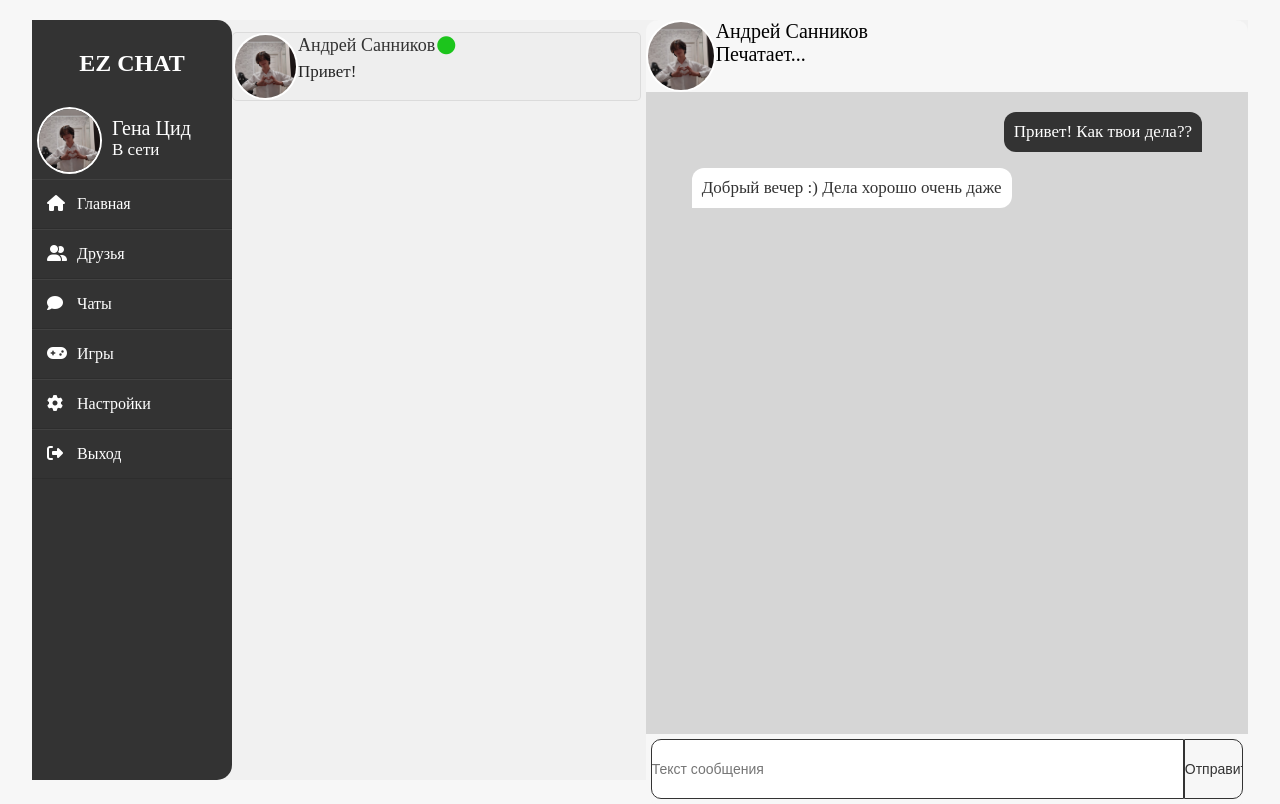
After one commit to nJlyushkins/messenger, a PHP site: page /users.php in a window 1280 px wide. The commit adds this page. Run offline with PHP 8.4, Linux system fonts and the light colour scheme; some libraries are stand-ins or nearby versions.

Commit message:
end of design

```diff
--- a/css/style.css
+++ b/css/style.css
@@ -12,16 +12,24 @@ body{
     background: #f7f7f7;
 }
 .wrapper{
+    background:rgb(241, 241, 241);
+    width:95vw;
+    height:95vh;
+}
+.auth{
     background:#fff;
     width:450px;
     border-radius: 16px;
     box-shadow: 0 0 128px 0 rgba(0,0,0,0.1),
                 0 32px 64px -48px rgba(0,0,0,0.5);
+    position: absolute;
+    left:50%;
+    top:50%;
+    transform:translate(-50%,-50%);
 }
 
 .form{
     padding: 25px 30px;
-
 }
 .form header{
     font-size:25px;
@@ -51,11 +59,24 @@ form .name-details .field:last-child{
 }
 .form form .field{
     display: flex;
+    position: relative;
     flex-direction: column;
     margin-bottom:10px;
 }
 .form form .field input{
     outline:none;
+}
+.form form .field i{
+    position:absolute;
+    right:15px;
+    color:#ccc;
+    top:65%;
+    transform: translateY(-50%);
+    cursor: pointer;
+}
+.form form .field i.active::before{
+    color:#333;
+    content:"\f070";
 }
 .form form .input input{
     height:40px;
@@ -65,7 +86,6 @@ form .name-details .field:last-child{
     border: 1px solid #ccc;
     border-radius:5px;
 }
-
 .form form .image input{
     font-size:16px;
 }
@@ -80,7 +100,6 @@ form .name-details .field:last-child{
     cursor:pointer;
     border-radius:5px;
 }
-
 .form .link{
     font-size:17px;
     text-align: center;
@@ -89,3 +108,238 @@ form .name-details .field:last-child{
 .form .link a:hover{
     text-decoration: underline;
 }
+.sidebar{
+    position: fixed;
+    width:200px;
+    height:95%;
+    background:#333;
+    padding:30px 0;
+    border-top-right-radius: 15px;
+    border-bottom-right-radius: 15px;
+    z-index: 5;
+}
+.sidebar h2{
+    color:#fff;
+    text-transform: uppercase;
+    text-align: center;
+    margin-bottom:30px;
+}
+.sidebar ul li{
+    padding:15px;
+    border-bottom:1px solid rgba(0,0,0,0.1);
+    border-top:1px solid rgba(99, 99, 99, 0.3);
+    list-style: none;
+    cursor: pointer;
+}
+.sidebar ul li:hover{
+    transition: 0.2s;
+    transform: translateY(-5%) translateX(5%);
+    background:rgb(117, 117, 117);
+}
+.sidebar ul li a{
+    color:#fff;
+    display:block;
+}
+.sidebar ul li a i{
+    width:30px;
+}
+.prof-info{
+    color:#fff;
+    display:flex;
+    padding-left:5px;
+    padding-bottom:5px;
+}
+.prof-info .avatar{
+    width:65px;
+    border-radius:50%;
+    object-fit: cover;
+    border:2px solid #fff;
+}
+.prof-info .details{
+    padding-left:10px;
+    align-items: center;
+    transform:translateY(15%);
+}
+.prof-info .details span{
+    font-size:20px;
+    font-weight: 200;
+}
+.prof-info .details p{
+    font-size:17px;
+}
+.main-content{
+    position: absolute;
+    padding-left:200px;
+    width:95vw;
+    height:95vh;
+    display: flex;
+}
+.users-list{
+    padding-top:10px;
+    max-height:95%;
+    width:35vw;
+    overflow-y:auto;
+}
+:is(.users-list,.chat-box .messenger .messages)::-webkit-scrollbar{
+    width:0px;
+}
+.users-list a{
+    display:flex;
+    position: relative;
+    background:rgb(238, 238, 238);
+    border: 1px solid rgba(51, 51, 51,0.1);
+    border-radius:5px;
+    margin-top:2px;
+    max-width: 35vw;
+}
+.users-list a:hover{
+    transition:0.2s;
+    background:rgb(216, 216, 216);
+}
+.users-list a .details{
+    color:#333;
+    padding-top:2px;
+}
+.users-list a .details span{
+    font-size:18px;
+    display:flex;
+}
+.users-list a .details span .status-dot{
+    color:rgb(28, 197, 28);
+}
+.users-list a .details span .status-dot.offline{
+    color:#333;
+}
+.users-list a .details span i{
+    padding-top:2px;
+    padding-left:2px;
+}
+.users-list a .details p{
+    padding-top:5px;
+    color:rgb(36, 36, 36);
+    font-size:17px;
+    max-width:100%;
+    max-height:60%;
+}
+.users-list a .avatar{
+    width:65px;
+    border-radius:50%;
+    object-fit: cover;
+    border:2px solid #fff;
+}
+.chat-box{
+    width:65%;
+    height:100%;
+    margin-left:5px;
+    background:rgb(214, 214, 214);
+    border-radius: 15px;
+    box-shadow: 0 0 128px 0 rgba(0,0,0,0.1),
+    0 32px 64px -48px rgba(0,0,0,0.5);
+    box-shadow: inset 0 32px 32px -32px rgb(0 0 0 / 5%),
+    inset 0 32px 32px -32px rgb(0 0 0 / 5%);
+}
+.chat-box .user{
+    display:flex;
+    width:100%;
+    background:#f7f7f7;
+    border-top-left-radius:12px;
+    border-top-right-radius:12px;
+}
+.chat-box .user .details{
+    font-size:20px;
+    font-weight: 300;
+}
+.chat-box .messenger{
+    position:relative;
+}
+.chat-box .messenger .messages{
+    margin-top:2px;
+    width:100%;
+    height:80vh;
+    overflow-y: auto;
+    padding:10px 30px 20px 30px;
+}
+.chat-box .messenger .messages .chat{
+    padding:8px 16px;
+    font-size:17px;
+}
+.chat-box .messenger .messages .outgoing{
+    display:flex;
+}
+.outgoing .details p{
+    padding: 10px;
+    text-align: center;
+}
+.outgoing .details{
+    background:#333;
+    color:#fff;
+    min-height:5vh;
+    max-height:30vh;
+    max-width:30vw;
+    min-width:10vw;
+    border-radius:12px 12px 0 12px;
+    margin-left:auto;
+}
+.chat-box .messenger .messages .incoming{
+    display:flex;
+}
+.incoming .details p{
+    padding: 10px;
+    text-align: center;
+}
+.incoming .details{
+    background:#fff;
+    color:#333;
+    min-height:5vh;
+    max-height:30vh;
+    max-width:30vw;
+    min-width:10vw;
+    border-radius:12px 12px 12px 0;
+    margin-right:auto;
+}
+.chat-box .messenger .sender{
+    width:100%;
+    background:#f7f7f7;
+    height:70px;
+    border-radius: 0 0 12px 12px;
+    display:flex;
+    padding:5px;
+}
+.chat-box .messenger .sender .input{
+    width:90%;
+}
+.chat-box .messenger .sender .input input{
+    width:100%;
+    height:100%;
+    font-size:14px;
+    border:1px solid #333;
+    border-radius:10px 0px 0px 10px;
+}
+.chat-box .messenger .sender .input input:focus{
+    transition:0.2s;
+    font-size:16px;
+}
+.chat-box .messenger .sender .button{
+    width:10%;
+}
+.chat-box .messenger .sender .button input{
+    width:100%;
+    height:100%;
+    font-size:14px;
+    color:#333;
+    background:#f7f7f7;
+    border:1px solid #333;
+    cursor:pointer;
+    border-radius:0px 10px 10px 0px;
+}
+.chat-box .messenger .sender .button input:hover{
+    transition: 0.2s;
+    font-size:19px;
+    background:#e7e7e7;
+}
+.chat-box .user .avatar{
+    width:70px;
+    border-radius:50%;
+    object-fit: cover;
+    border:2px solid #fff;
+}
--- /dev/null
+++ b/users.php
@@ -0,0 +1,77 @@
+<!DOCTYPE html>
+<html>
+    <head>
+        <meta charset="UTF-8">
+        <meta name="viewport" content="width=device-width, initial-scale=1.0">
+        <meta http-equiv="X-UA-Compatible" content="ie=edge">
+        <title>Ez Chat</title>
+        <link rel="stylesheet" href="css/style.css">
+        <script src="https://kit.fontawesome.com/70cf188997.js" crossorigin="anonymous"></script>
+    </head>
+    <body>
+        <div class="wrapper">
+            <div class="content">
+                <div class="sidebar">
+                    <h2> Ez Chat</h2>
+                    <div class="prof-info">
+                        <img class="avatar" src="img/pic.jpg" alt="Упс..">
+                        <div class="details">
+                            <span>Гена Цид</span>
+                            <p>В сети</p>
+                        </div>
+                    </div>
+                    <ul>
+                        <li><a href="#"><i class="fa fa-house"></i>Главная</a></li>
+                        <li><a href="#"><i class="fa fa-user-group"></i>Друзья</a></li>
+                        <li><a href="#"><i class="fa fa-comment"></i>Чаты</a></li>
+                        <li><a href="#"><i class="fa fa-gamepad"></i>Игры</a></li>
+                        <li><a href="#"><i class="fa fa-gear"></i>Настройки</a></li>
+                        <li><a href="#"><i class="fa fa-right-from-bracket"></i>Выход</a></li>
+                    </ul>
+                </div>
+                <div class="main-content">
+                    <div class="users-list">
+                        <a href="#">
+                            <img src="img/pic.jpg" alt="Упс..." class="avatar">
+                            <div class="details">
+                                <span>Андрей Санников<div class="status-dot"><i class="fa fa-circle"></i></div></span>
+                                <p>Привет!</p>
+                            </div>
+                        </a>
+                    </div>
+                    <div class="chat-box">
+                        <div class="user">
+                            <img src="img/pic.jpg" alt="Упс.." class="avatar">
+                            <div class="details">
+                                <span>Андрей Санников</span>
+                                <p>Печатает...</p>
+                            </div>
+                        </div>
+                        <div class="messenger">
+                            <div class="messages">
+                                <div class="chat outgoing">
+                                    <div class="details">
+                                        <p>Привет! Как твои дела??</p>
+                                    </div>
+                                </div>
+                                <div class="chat incoming">
+                                    <div class="details">
+                                        <p>Добрый вечер :) Дела хорошо очень даже</p>
+                                    </div>
+                                </div>
+                            </div>
+                            <div class="sender">
+                                <div class="field input">
+                                    <input type="text" placeholder="Текст сообщения">
+                                </div>
+                                <div class="field button">
+                                    <input type="submit" value="Отправить">
+                                </div>
+                            </div>
+                        </div>
+                    </div>
+                </div>
+            </div>
+        </div>
+    </body>
+</html>
```
Also changed, not shown: js/pass-show-hide.js (added, +13 -0 lines), login.html (deleted, +0 -37 lines), login.php (added, +41 -0 lines), signup.html (deleted, +0 -51 lines), signup.php (added, +55 -0 lines), img/pic.jpg (added).
